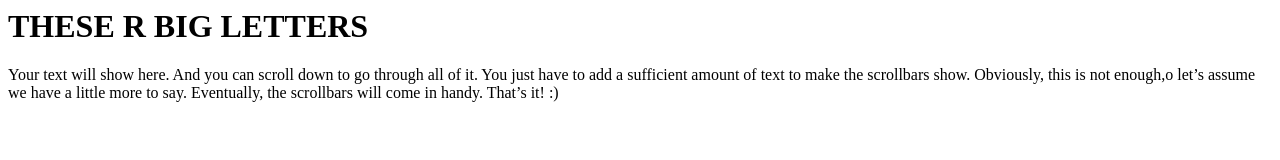
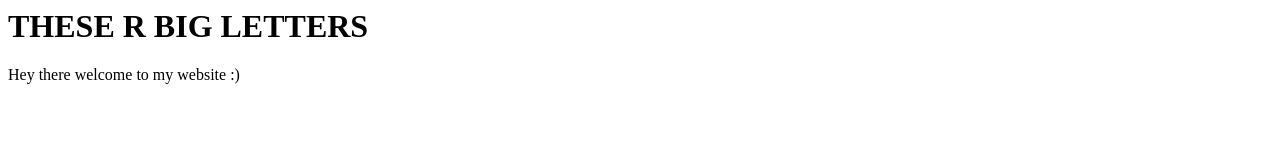
Before and after one commit to xClouds-byte/carter, a plain HTML site: page index.html in a window 1280 px wide. Drawn offline with Linux system fonts and the light colour scheme.

Commit message:
Update index.html

```diff
--- a/index.html
+++ b/index.html
@@ -1,2 +1,2 @@
 <h1>THESE R BIG LETTERS</h1>
-<div style=”width: 25%; height: 50px; overflow: auto; scrollbar-face-color: #CE7E00; scrollbar-shadow-color: #FFFFFF; br /scrollbar-highlight-color: #6F4709; scrollbar-3dlight-color:#11111; scrollbar-darkshadow-color: #6F4709; br /scrollbar-track-color: #FFE8C1; scrollbar-arrow-color: #6F4709;”>Your text will show here. And you can scroll down to go through all of it. You just have to add a sufficient amount of text to make the scrollbars show. Obviously, this is not enough,o let’s assume we have a little more to say. Eventually, the scrollbars will come in handy. That’s it! :)</div>
+<div style=”width: 25%; height: 50px; overflow: auto; scrollbar-face-color: #CE7E00; scrollbar-shadow-color: #FFFFFF; br /scrollbar-highlight-color: #6F4709; scrollbar-3dlight-color:#11111; scrollbar-darkshadow-color: #6F4709; br /scrollbar-track-color: #FFE8C1; scrollbar-arrow-color: #6F4709;”>Hey there welcome to my website :)</div>
```
